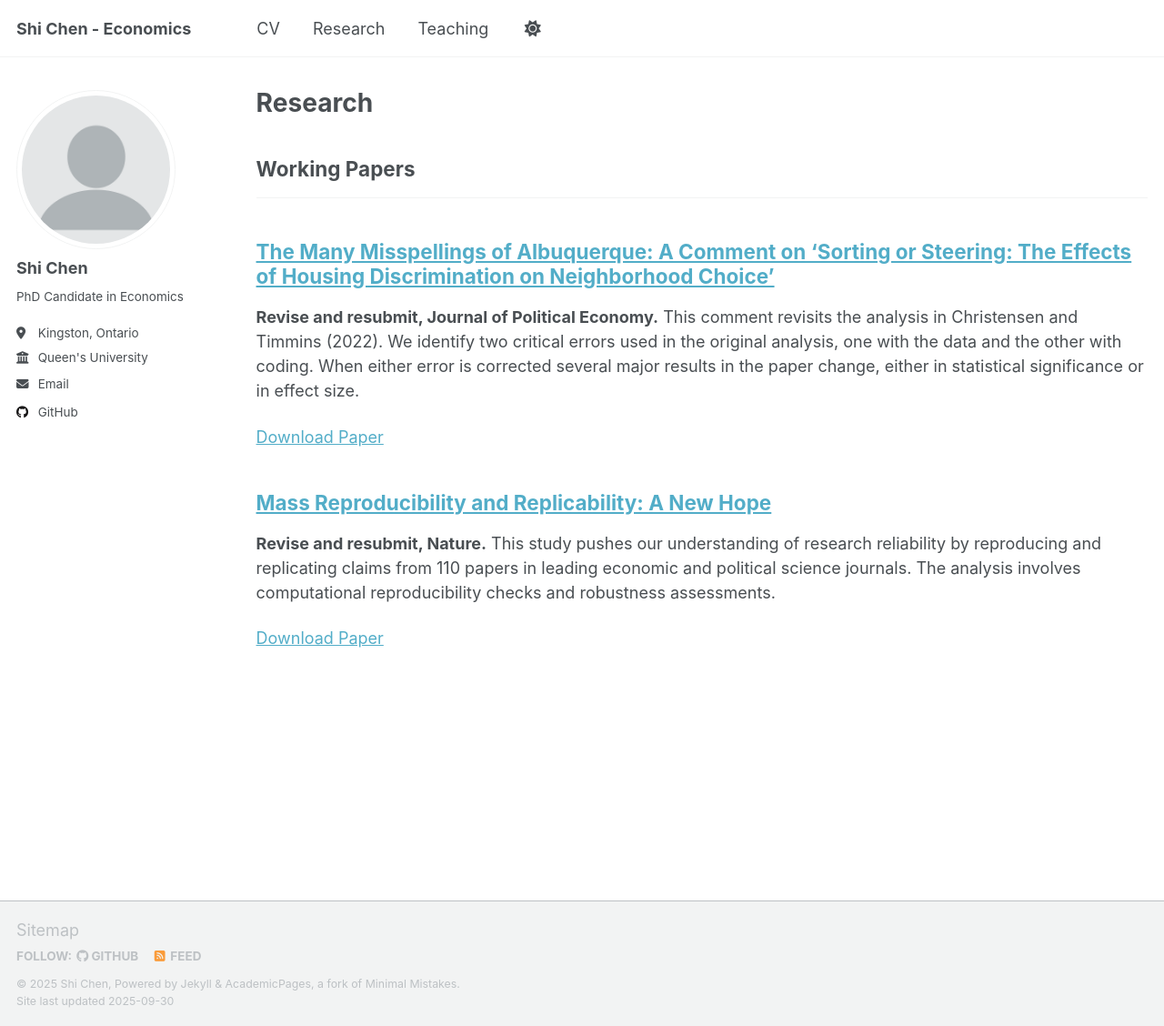
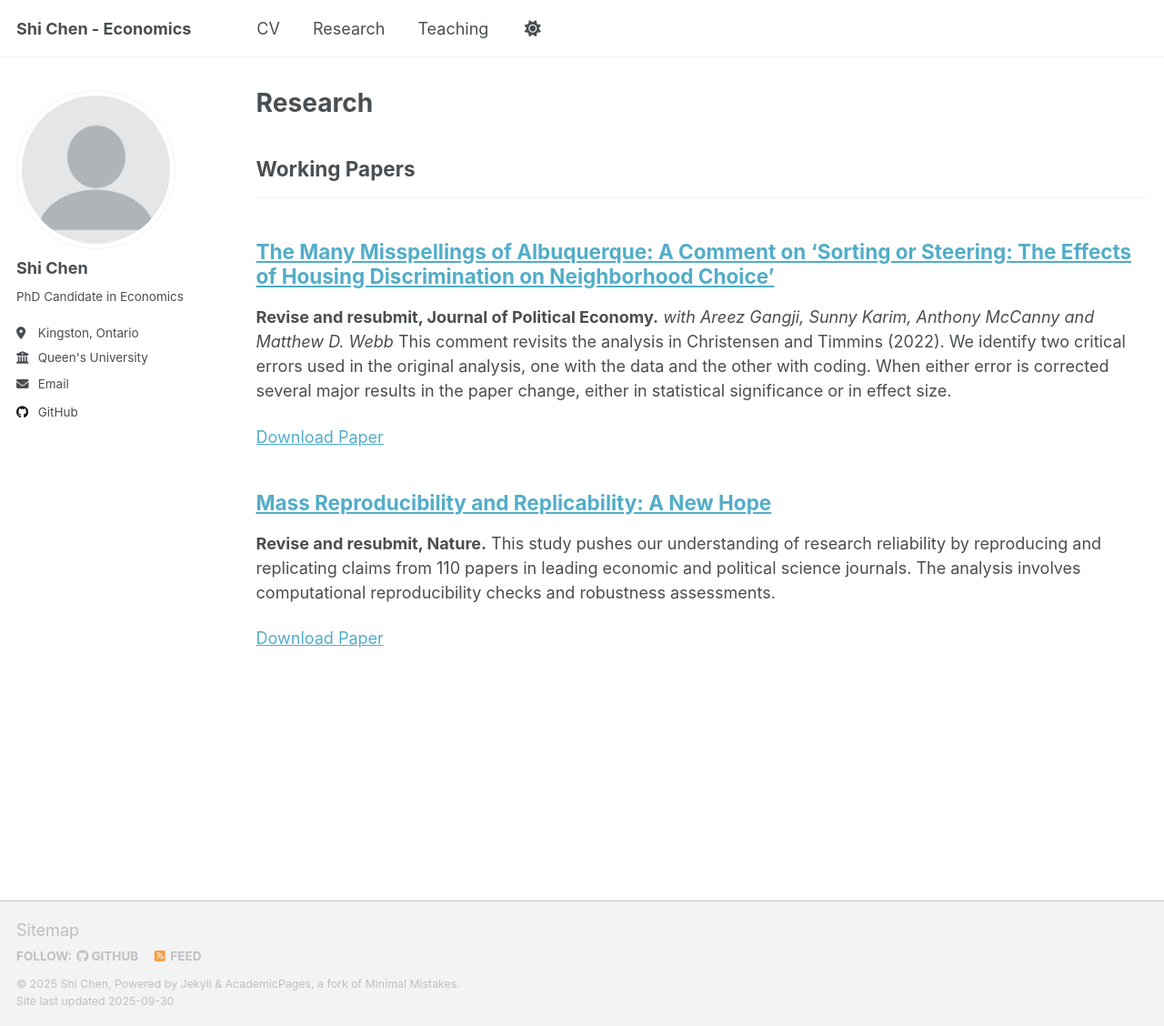
Before and after one commit to shichen14/shichen14.github.io, a Jekyll site: the page built from _pages/publications.html, in a window 1280 px wide and 1128 px high. Shown: the whole window at 91% size. Built offline with Jekyll 4.4.1, drawn with Linux system fonts in a browser that asks for light colours; a script that is not in the unit is left out.

Commit message:
Update 2025-09-18-HUD-comment.md

```diff
--- a/_publications/2025-09-18-HUD-comment.md
+++ b/_publications/2025-09-18-HUD-comment.md
@@ -3,7 +3,7 @@ title: "The Many Misspellings of Albuquerque: A Comment on 'Sorting or Steering:
 collection: publications
 category: manuscripts
 permalink: /publication/2025-09-18-HUD-comment
-excerpt: '**Revise and resubmit, Journal of Political Economy.** This comment revisits the analysis in Christensen and Timmins (2022). We identify two critical errors used in the original analysis, one with the data and the other with coding. When either error is corrected several major results in the paper change, either in statistical significance or in effect size.'
+excerpt: '**Revise and resubmit, Journal of Political Economy.**  *with Areez Gangji, Sunny Karim, Anthony McCanny and Matthew D. Webb*  This comment revisits the analysis in Christensen and Timmins (2022). We identify two critical errors used in the original analysis, one with the data and the other with coding. When either error is corrected several major results in the paper change, either in statistical significance or in effect size.'
 date: 2024-04-01
 venue:
 slidesurl:
```
